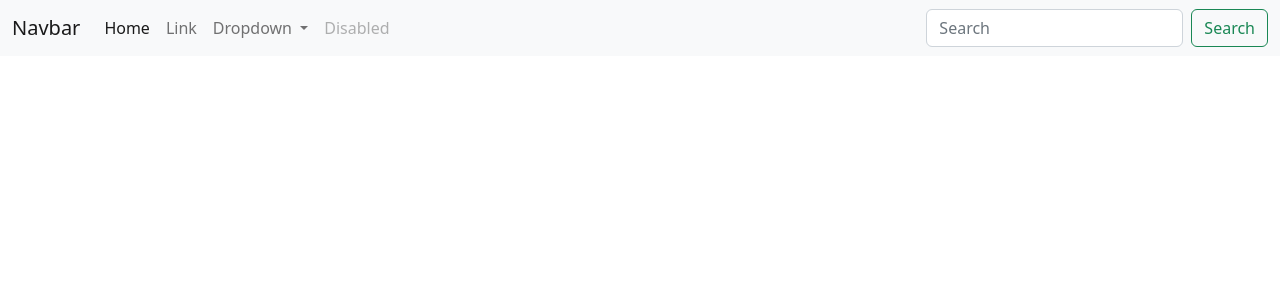
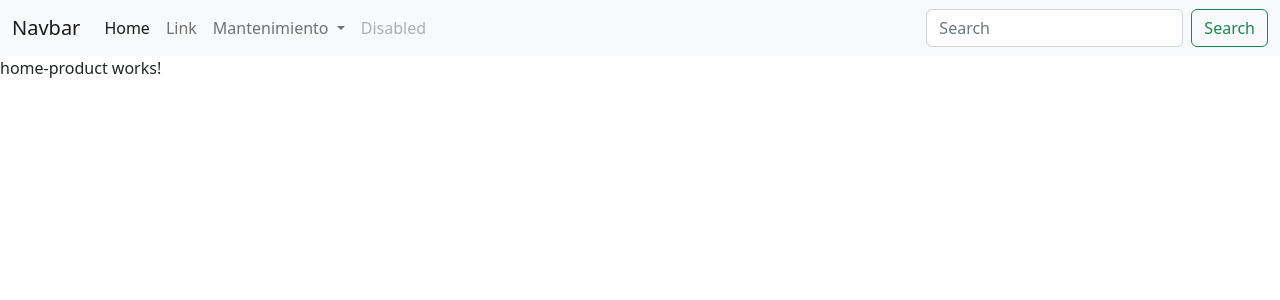
Before and after one commit to yogi245/OSS_2022-2-1, an Angular app in the folder Proyectos/FrontApps/AppFirstAngular/: page /home in a window 1280 px wide. Before the commit this address led to /. Shown: the top 300 px of the page. Built offline with nearby package versions, Linux system fonts and the light colour scheme.

Commit message:
Angula01.01

```diff
--- a/Proyectos/FrontApps/AppFirstAngular/src/app/app-routing.module.ts
+++ b/Proyectos/FrontApps/AppFirstAngular/src/app/app-routing.module.ts
@@ -1,7 +1,17 @@
 import { NgModule } from '@angular/core';
 import { RouterModule, Routes } from '@angular/router';
+import { CreateProductComponent } from './create-product/create-product.component';
+import { HomeProductComponent } from './home-product/home-product.component';
+import { PageNotFoundComponent } from './page-not-found/page-not-found.component';
+import { ProductListComponent } from './product-list/product-list.component';
 
-const routes: Routes = [];
+const routes: Routes = [
+  {path:"home", component:HomeProductComponent},
+  {path: "list", component:ProductListComponent},
+  {path: "create", component: CreateProductComponent},
+  {path: '', redirectTo: '/home', pathMatch:'full'},
+  {path:'**', component: PageNotFoundComponent}
+];
 
 @NgModule({
   imports: [RouterModule.forRoot(routes)],
--- a/Proyectos/FrontApps/AppFirstAngular/src/app/app.component.html
+++ b/Proyectos/FrontApps/AppFirstAngular/src/app/app.component.html
@@ -14,11 +14,11 @@
         </li>
         <li class="nav-item dropdown">
           <a class="nav-link dropdown-toggle" href="#" role="button" data-bs-toggle="dropdown" aria-expanded="false">
-            Dropdown
+            Mantenimiento
           </a>
           <ul class="dropdown-menu">
-            <li><a class="dropdown-item" href="#">Action</a></li>
-            <li><a class="dropdown-item" href="#">Another action</a></li>
+            <li><a class="dropdown-item" routerLink="/create">Crear Producto</a></li>
+            <li><a class="dropdown-item" routerLink="/list">Listado</a></li>
             <li><hr class="dropdown-divider"></li>
             <li><a class="dropdown-item" href="#">Something else here</a></li>
           </ul>
--- a/Proyectos/FrontApps/AppFirstAngular/src/app/app.module.ts
+++ b/Proyectos/FrontApps/AppFirstAngular/src/app/app.module.ts
@@ -7,6 +7,8 @@ import { CreateProductComponent } from './create-product/create-product.componen
 import { ProductListComponent } from './product-list/product-list.component';
 import { ProductDetailsComponent } from './product-details/product-details.component';
 import { SearchProductComponent } from './search-product/search-product.component';
+import { HomeProductComponent } from './home-product/home-product.component';
+import { PageNotFoundComponent } from './page-not-found/page-not-found.component';
 
 @NgModule({
   declarations: [
@@ -14,7 +16,9 @@ import { SearchProductComponent } from './search-product/search-product.componen
     CreateProductComponent,
     ProductListComponent,
     ProductDetailsComponent,
-    SearchProductComponent
+    SearchProductComponent,
+    HomeProductComponent,
+    PageNotFoundComponent
   ],
   imports: [
     BrowserModule,
--- /dev/null
+++ b/Proyectos/FrontApps/AppFirstAngular/src/app/home-product/home-product.component.html
@@ -0,0 +1 @@
+<p>home-product works!</p>
--- /dev/null
+++ b/Proyectos/FrontApps/AppFirstAngular/src/app/home-product/home-product.component.ts
@@ -0,0 +1,15 @@
+import { Component, OnInit } from '@angular/core';
+
+@Component({
+  selector: 'app-home-product',
+  templateUrl: './home-product.component.html',
+  styleUrls: ['./home-product.component.css']
+})
+export class HomeProductComponent implements OnInit {
+
+  constructor() { }
+
+  ngOnInit(): void {
+  }
+
+}
--- /dev/null
+++ b/Proyectos/FrontApps/AppFirstAngular/src/app/page-not-found/page-not-found.component.html
@@ -0,0 +1,2 @@
+<p>page-not-found works!</p>
+<p>Esta página no existe. Regresar a <a routerLink="/home">Home</a></p>
--- /dev/null
+++ b/Proyectos/FrontApps/AppFirstAngular/src/app/page-not-found/page-not-found.component.ts
@@ -0,0 +1,15 @@
+import { Component, OnInit } from '@angular/core';
+
+@Component({
+  selector: 'app-page-not-found',
+  templateUrl: './page-not-found.component.html',
+  styleUrls: ['./page-not-found.component.css']
+})
+export class PageNotFoundComponent implements OnInit {
+
+  constructor() { }
+
+  ngOnInit(): void {
+  }
+
+}
```
Also changed, not shown: Proyectos/FrontApps/AppFirstAngular/src/app/home-product/home-product.component.css (added), Proyectos/FrontApps/AppFirstAngular/src/app/page-not-found/page-not-found.component.css (added).
